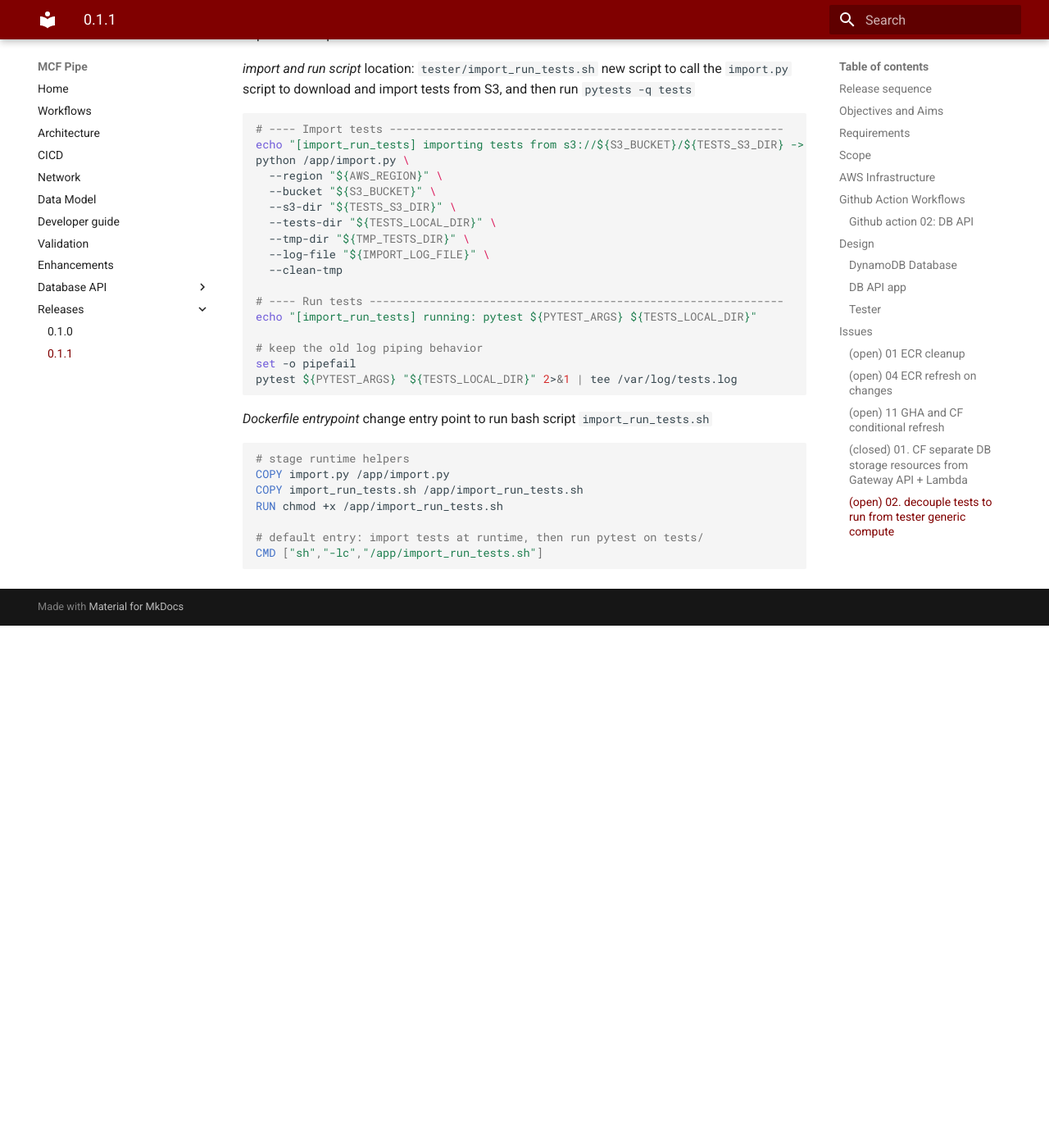
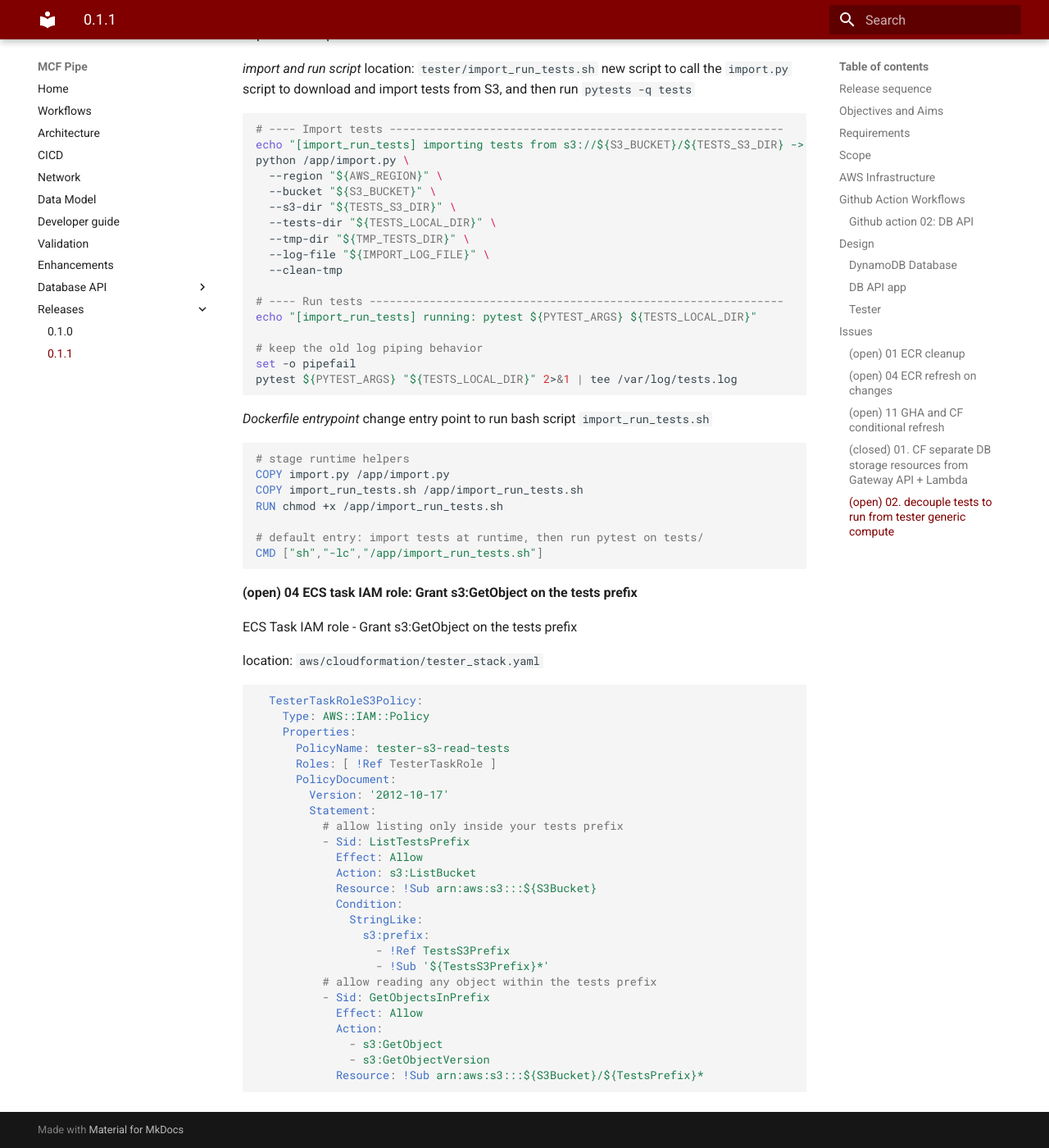
Before and after one commit to yayfalafels/mcfpipe, an MkDocs documentation site: the page built from docs/releases/011_dbapi.md, in a window 1280 px wide and 1400 px high, scrolled down 9783 px. Shown: the whole window at 82% size. Built offline with MkDocs 1.6.1 and Material for MkDocs 9.7.7, drawn with Linux system fonts in a browser that asks for light colours; before the commit the page ends 10546 px from its top, so only the background shows below that; some of the changed text lies outside the part shown.

Commit message:
IAM policy grant s3 access

````diff
--- a/docs/releases/011_dbapi.md
+++ b/docs/releases/011_dbapi.md
@@ -343,3 +343,39 @@ RUN chmod +x /app/import_run_tests.sh
 CMD ["sh","-lc","/app/import_run_tests.sh"]
 
 ```
+
+__(open) 04 ECS task IAM role: Grant s3:GetObject on the tests prefix__
+
+ECS Task IAM role
+- Grant s3:GetObject on the tests prefix
+
+location: `aws/cloudformation/tester_stack.yaml`
+
+```yaml
+  TesterTaskRoleS3Policy:
+    Type: AWS::IAM::Policy
+    Properties:
+      PolicyName: tester-s3-read-tests
+      Roles: [ !Ref TesterTaskRole ]
+      PolicyDocument:
+        Version: '2012-10-17'
+        Statement:
+          # allow listing only inside your tests prefix
+          - Sid: ListTestsPrefix
+            Effect: Allow
+            Action: s3:ListBucket
+            Resource: !Sub arn:aws:s3:::${S3Bucket}
+            Condition:
+              StringLike:
+                s3:prefix:
+                  - !Ref TestsS3Prefix
+                  - !Sub '${TestsS3Prefix}*'
+          # allow reading any object within the tests prefix
+          - Sid: GetObjectsInPrefix
+            Effect: Allow
+            Action:
+              - s3:GetObject
+              - s3:GetObjectVersion
+            Resource: !Sub arn:aws:s3:::${S3Bucket}/${TestsPrefix}*
+
+```
````
Also changed, not shown: other parts of docs/releases/011_dbapi.md (+1 -1 lines), 1 other file.
